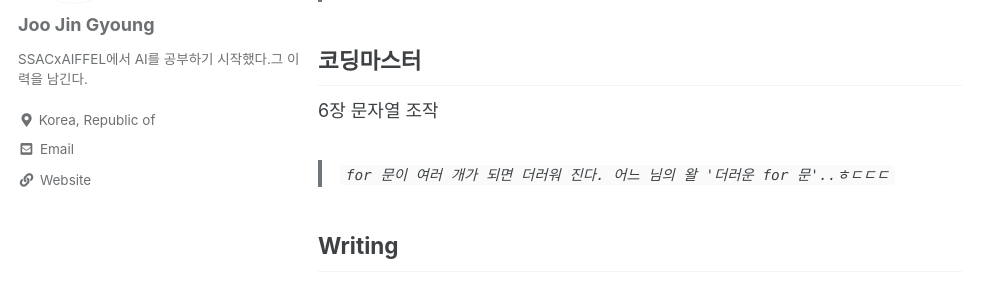
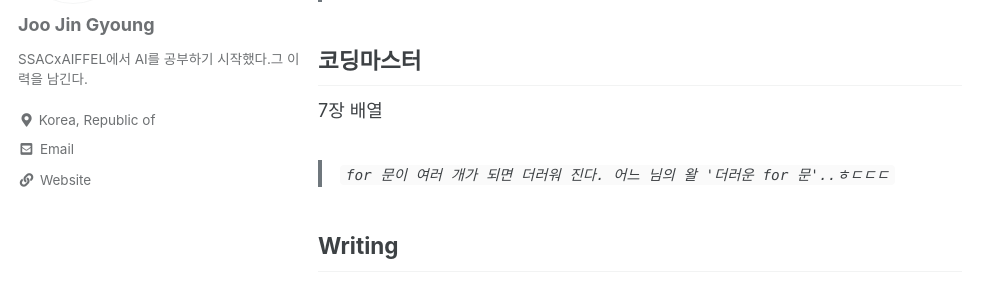
Before and after one commit to adele2020/adele2020.github.io, a Jekyll site: the page built from _posts/2021-01-18-report-week3.md, in a window 1280 px wide and 900 px high, scrolled down 1509 px. Shown: the part 160-452 px from the top of the window, without its empty margins (0-1007 px from the left). Built offline with Jekyll 4.4.1, drawn with Linux system fonts in a browser that asks for light colours; cached includes are drawn as plain includes; comment, search, counter and statistics services are not loaded.

Commit message:
오타수정

```diff
--- a/_posts/2021-01-18-report-week3.md
+++ b/_posts/2021-01-18-report-week3.md
@@ -46,7 +46,7 @@ Gradient Descent가 진화하여 Adam 까지 가는 과정이 수업에 담겨
 어렵따아~``
 
 ## 코딩마스터
-6장 문자열 조작
+7장 배열
 > ``for 문이 여러 개가 되면 더러워 진다. 어느 님의 왈 '더러운 for 문'..ㅎㄷㄷㄷ``
 
 ## Writing
```
